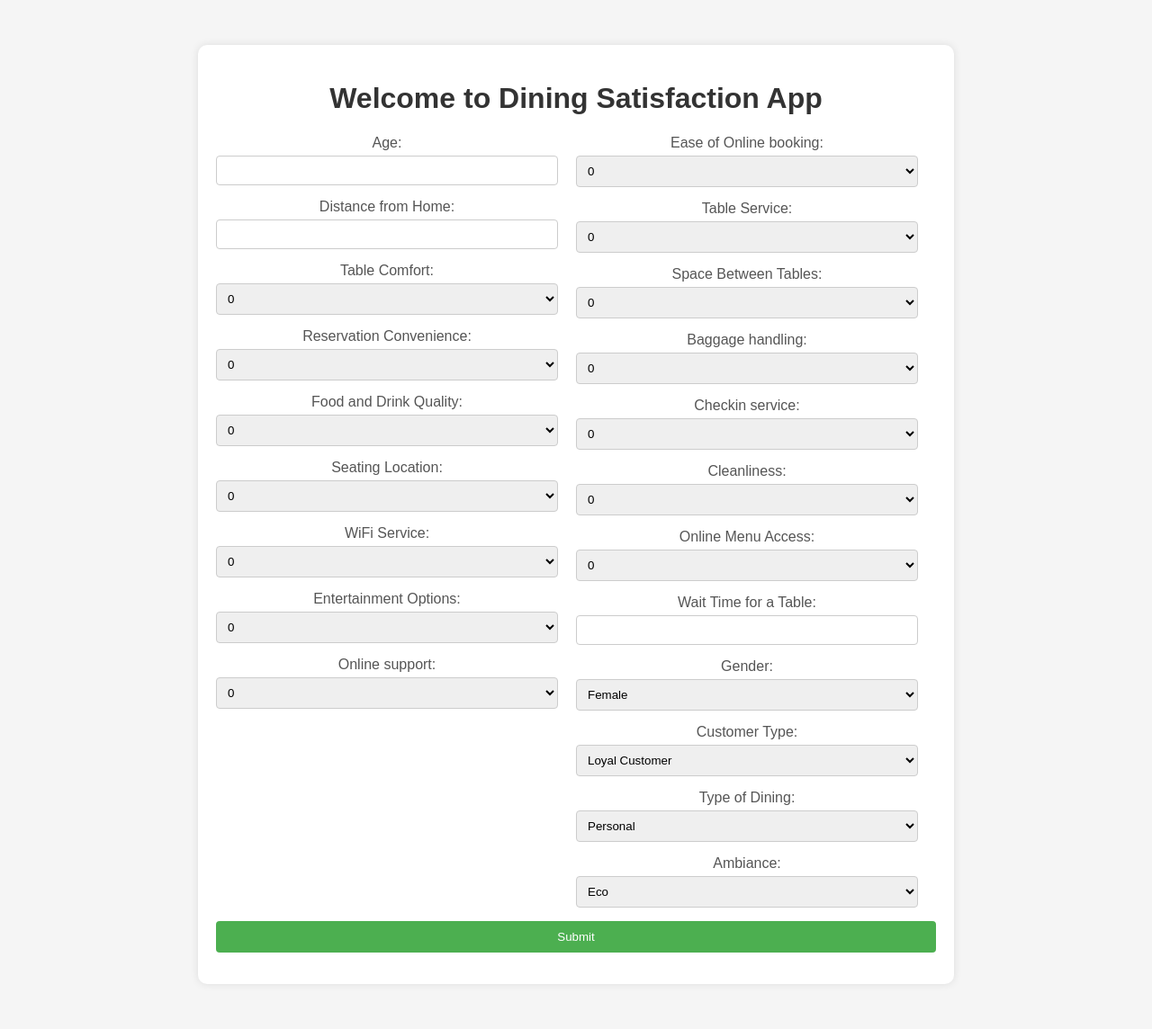
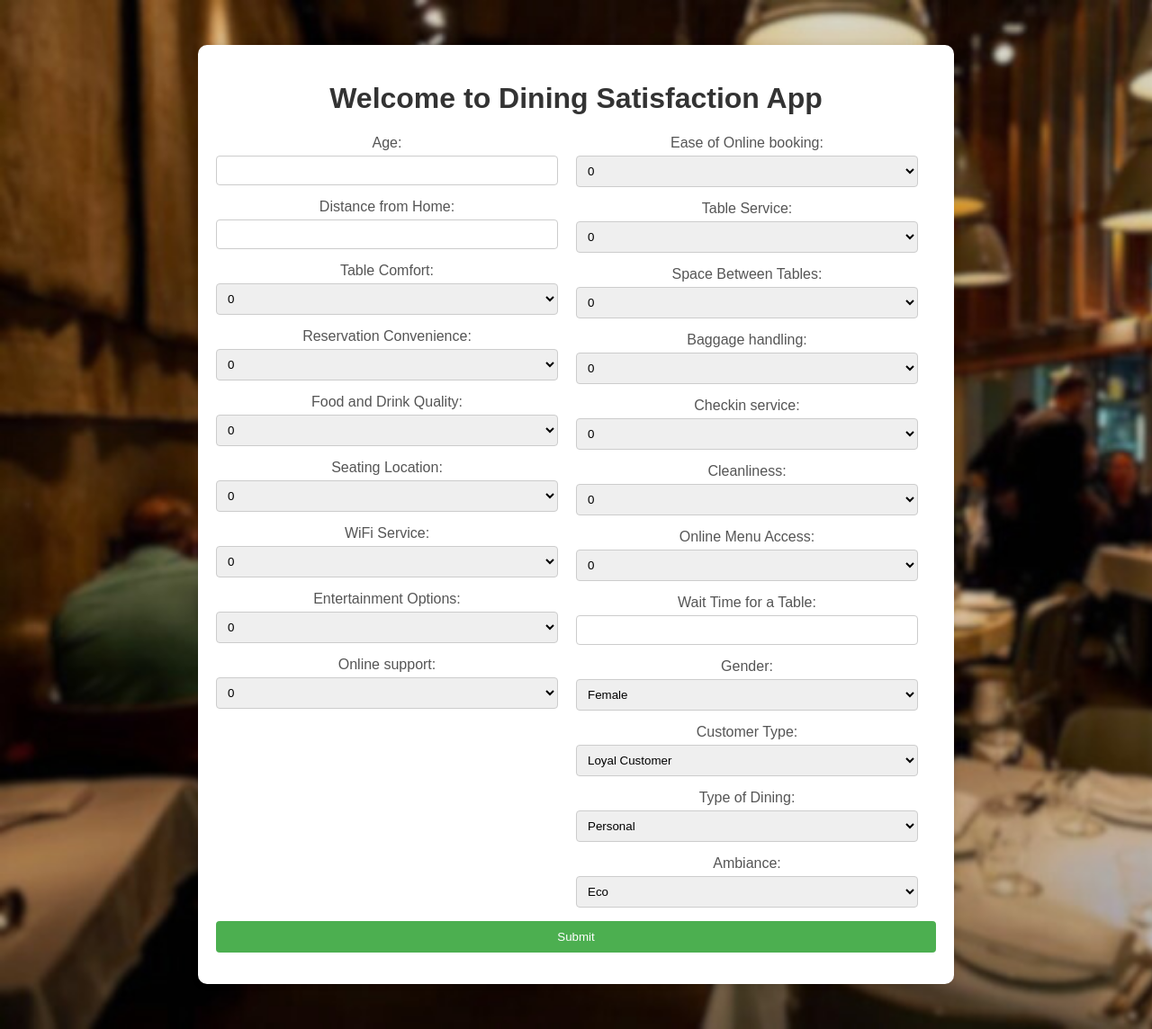
Before and after one commit to amiramomen/dinning_satisfaction, a Flask app: page / in a window 1280 px wide. Shown: the whole page at 90% size. Run offline with Flask 3, Linux system fonts and the light colour scheme; parts of the project's set-up code (start-up, migrations or seed data) failed here and were passed over.

Commit message:
Final ان شاء الله

```diff
--- a/app.py
+++ b/app.py
@@ -1,11 +1,6 @@
 from flask import Flask, render_template, request, jsonify
 import pandas as pd
 from flask import flash
-from sklearn.compose import ColumnTransformer
-from sklearn.pipeline import Pipeline
-from sklearn.preprocessing import LabelEncoder, OneHotEncoder, RobustScaler
-from sklearn.model_selection import train_test_split
-from sklearn.ensemble import RandomForestClassifier
 import pandas as pd
 from joblib import load
 
--- a/static/styles.css
+++ b/static/styles.css
@@ -1,6 +1,9 @@
 body {
     font-family: 'Arial', sans-serif;
     background-color: #f5f5f5;
+    background-image: url('templates/BG.png');
+    background-size: cover;
+    background-repeat: no-repeat;
     margin: 0;
     padding: 0;
 }
--- a/templates/index.html
+++ b/templates/index.html
@@ -3,7 +3,7 @@
 <head>
     <meta charset="UTF-8">
     <meta name="viewport" content="width=device-width, initial-scale=1.0">
-    <title>Fluck App</title>
+    <title>Dining Satisfaction App</title>
     <link rel="stylesheet" href="{{ url_for('static', filename='styles.css') }}">
 </head>
 <body>
```
Also changed, not shown: templates/BG.png (added), 3 other files.
